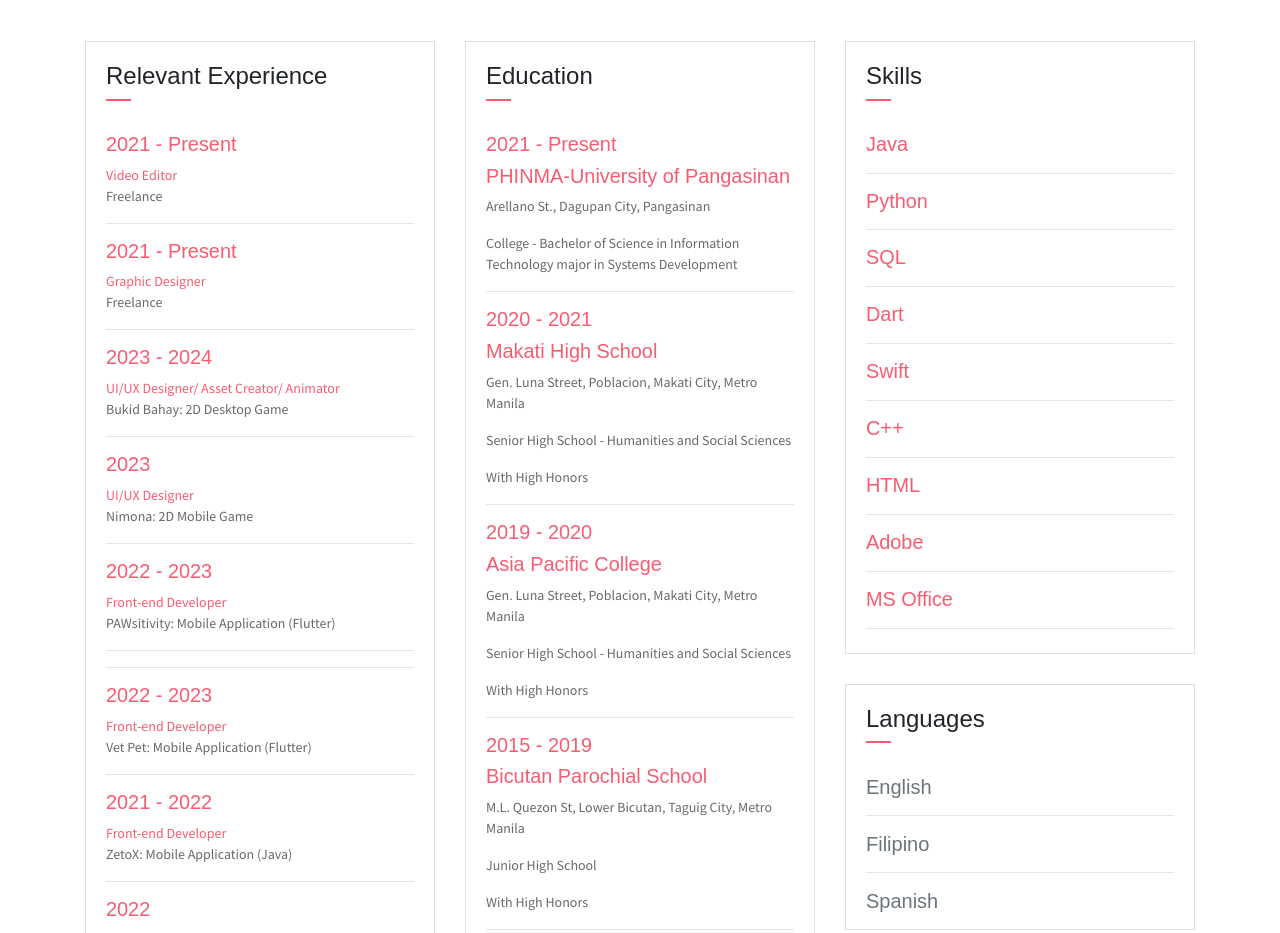
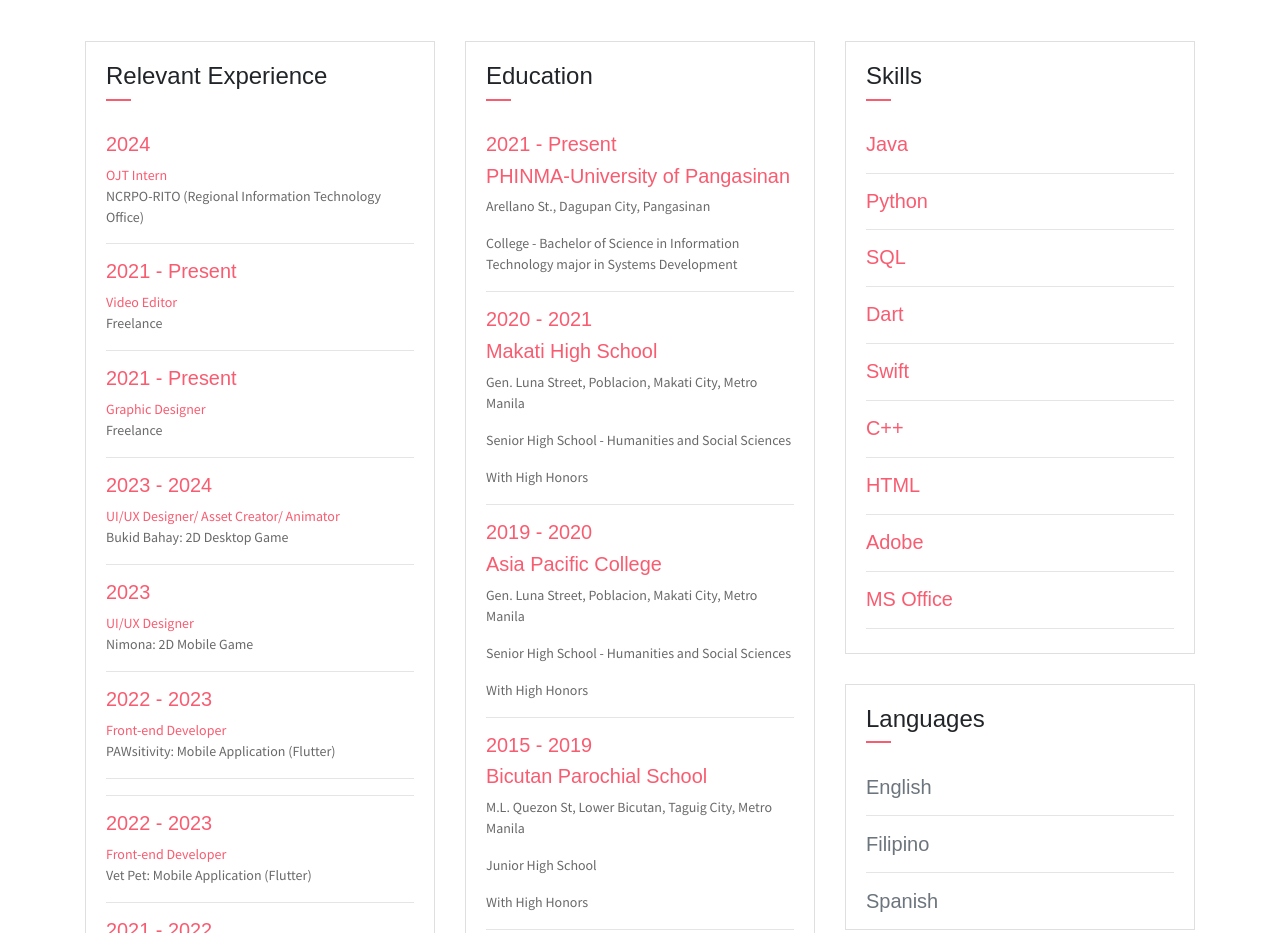
Before and after one commit to angelhalog/angelhalog.github.io, a plain HTML site: page index.html in a window 1280 px wide. Shown: the part 1460-2393 px from the top of the page. Drawn offline with Linux system fonts and the light colour scheme.

Commit message:
Update index.html

```diff
--- a/index.html
+++ b/index.html
@@ -140,6 +140,10 @@
                             </div>
                         </div>
                         <div class="card-body">
+			    <h6 class="title text-danger">2024</h6>
+                            <h8 class="text-danger">OJT Intern</h8>
+                            <P class="subtitle">NCRPO-RITO (Regional Information Technology Office)</P>
+                            <hr>
                             <h6 class="title text-danger">2021 - Present</h6>
                             <h8 class="text-danger">Video Editor</h8>
                             <P class="subtitle">Freelance</P>
```
